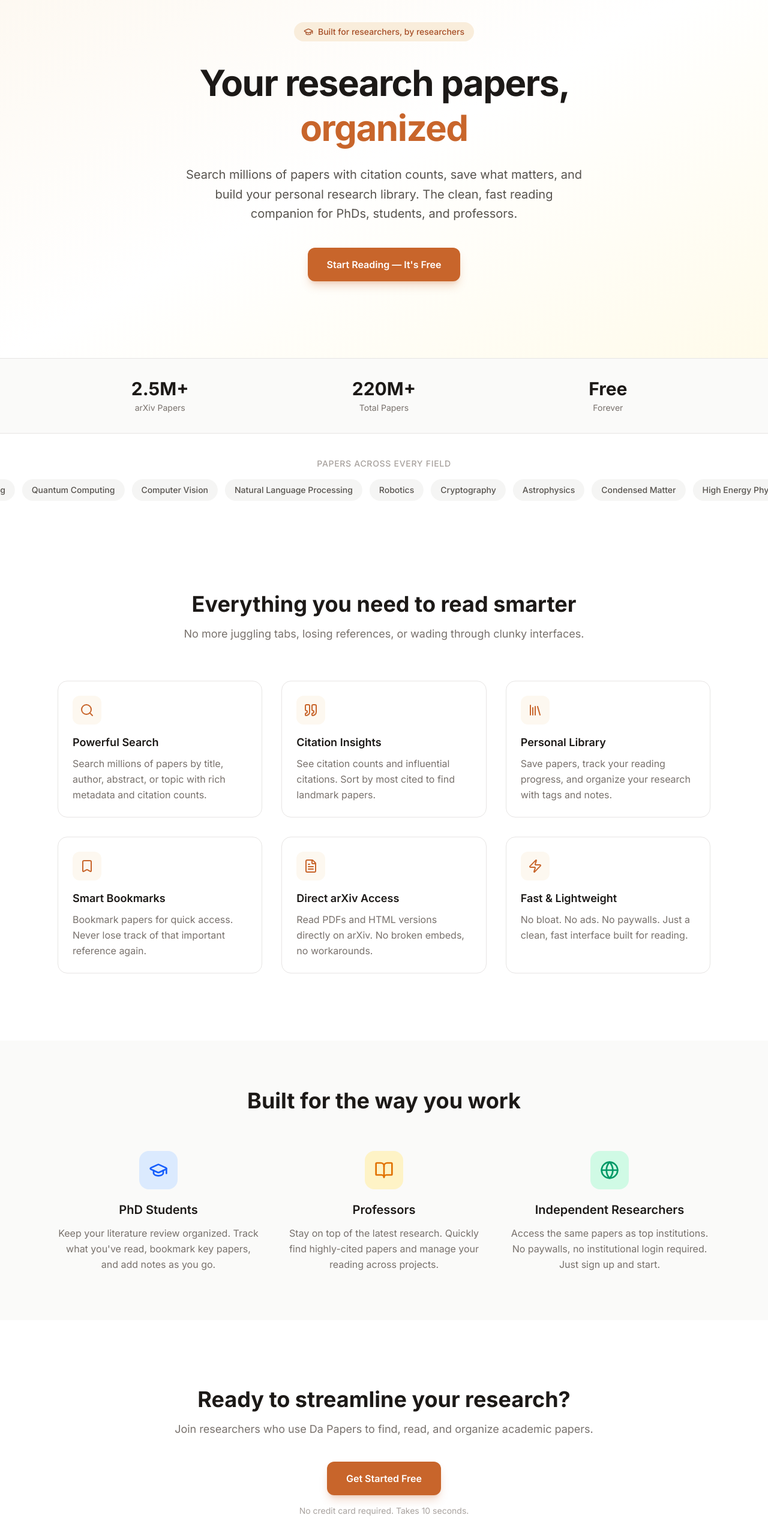
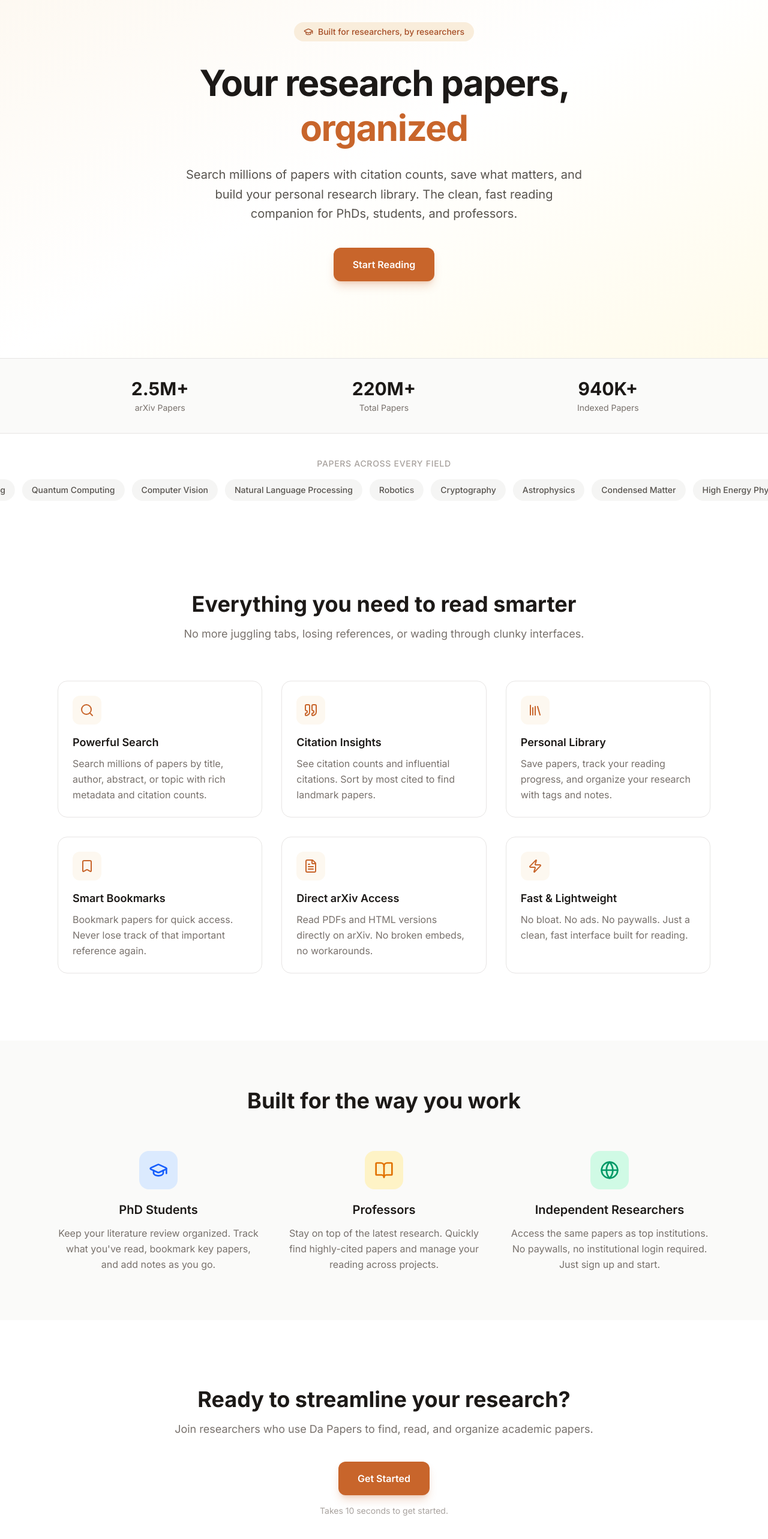
Before and after one commit to anandheritage/paper-app, a React (Vite) app in the folder frontend/: page / in a window 1280 px wide. Shown: the part 140-2706 px from the top of the page at 60% size. Built offline with nearby package versions, Linux system fonts and the light colour scheme; no server answers.

Commit message:
fix: remove all 'Free/Forever' references from landing page

```diff
--- a/frontend/src/pages/Landing.tsx
+++ b/frontend/src/pages/Landing.tsx
@@ -37,7 +37,7 @@
 const STATS = [
   { value: '2.5M+', label: 'arXiv Papers' },
   { value: '220M+', label: 'Total Papers' },
-  { value: 'Free', label: 'Forever' },
+  { value: '940K+', label: 'Indexed Papers' },
 ];
 
 const TESTIMONIAL_FIELDS = [
@@ -93,7 +93,7 @@
                 onClick={() => navigate('/login')}
                 className="w-full sm:w-auto px-8 py-4 text-base font-semibold rounded-xl bg-primary-600 hover:bg-primary-700 text-white shadow-lg shadow-primary-600/25 hover:shadow-primary-600/40 transition-all"
               >
-                Start Reading — It's Free
+                Start Reading
               </button>
             </div>
           </div>
@@ -217,11 +217,11 @@
               onClick={() => navigate('/login')}
               className="w-full sm:w-auto px-8 py-4 text-base font-semibold rounded-xl bg-primary-600 hover:bg-primary-700 text-white shadow-lg shadow-primary-600/25 transition-all"
             >
-              Get Started Free
+              Get Started
             </button>
           </div>
           <p className="mt-4 text-sm text-surface-400">
-            No credit card required. Takes 10 seconds.
+            Takes 10 seconds to get started.
           </p>
         </div>
       </section>
```
